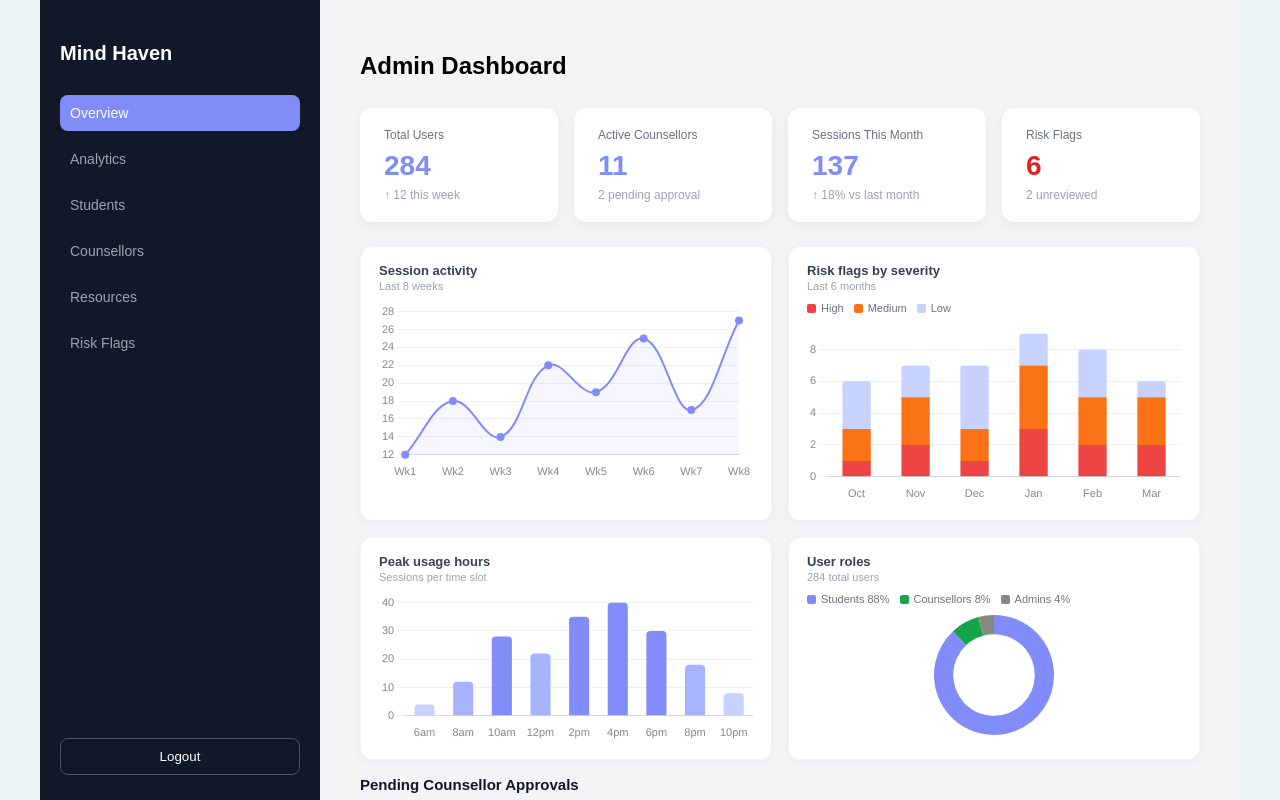
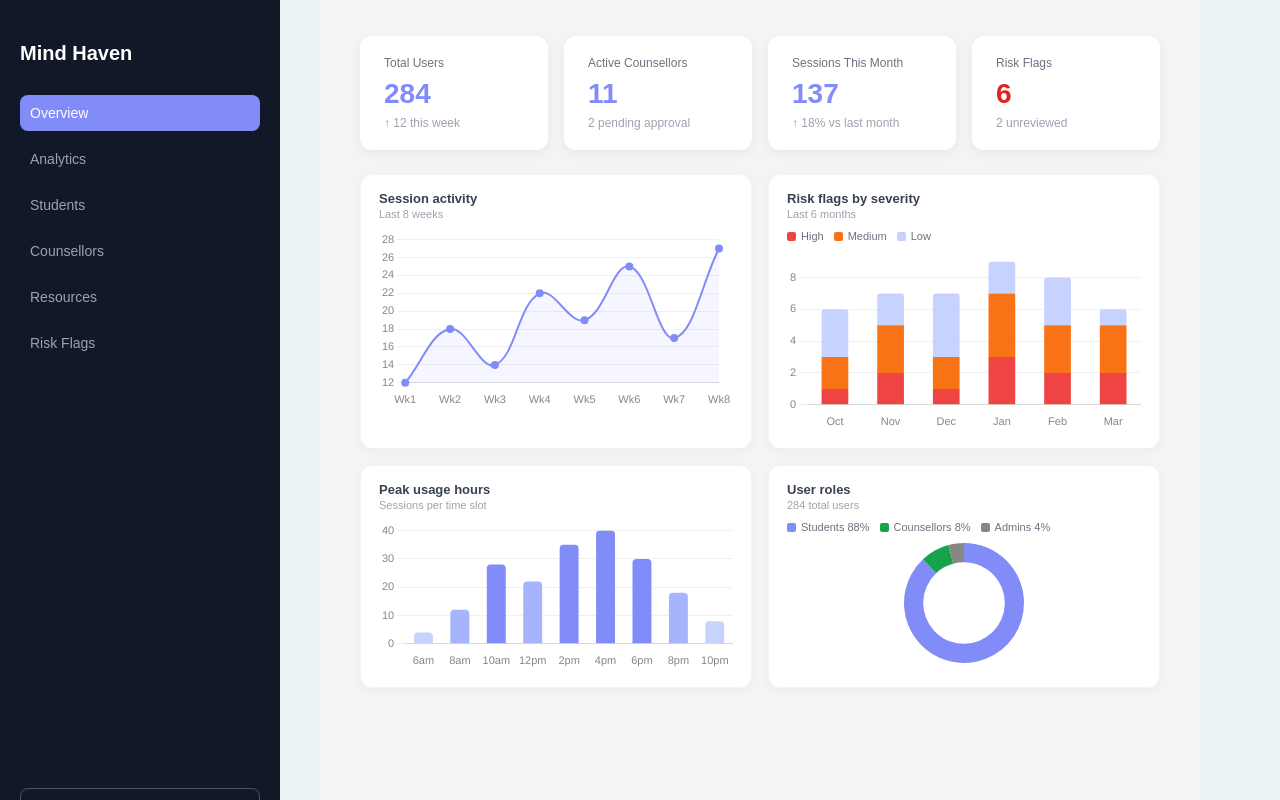
Before and after one commit to stellandegwa853/MindHaven, a React (Vite) app: page /admin in a window 1280 px wide. Built offline with nearby package versions, Linux system fonts and the light colour scheme; sample sign-in values are in the browser's storage.

Commit message:
Update AdminDashboard

```diff
--- a/src/pages/AdminDashboard.jsx
+++ b/src/pages/AdminDashboard.jsx
@@ -4,23 +4,20 @@ import { logoutUser } from "../utils/auth";
 import { Chart, registerables } from "chart.js";
 Chart.register(...registerables);
 
-// ── constants ─────────────────────────────────────────────────────────────────
 const GRID = "rgba(136,135,128,0.12)";
 const TICK = "#888780";
 const TF   = { size: 11 };
 const PU   = "#818cf8";
 const PUL  = "#c7d2fe";
 
-// ── reusable hook: mounts a Chart.js instance, destroys on unmount ────────────
 function useChart(ref, buildConfig) {
   useEffect(() => {
     if (!ref.current) return;
     const chart = new Chart(ref.current, buildConfig());
     return () => chart.destroy();
-  }, []); // eslint-disable-line react-hooks/exhaustive-deps
+  }, []);
 }
 
-// ── individual chart components (each owns its canvas + ref) ─────────────────
 function SessionsLine() {
   const r = useRef(null);
   useChart(r, () => ({
@@ -65,7 +62,6 @@ function RiskStackedBar() {
   return <canvas ref={r} />;
 }
 
-
 function PeakHoursBar() {
   const r = useRef(null);
   useChart(r, () => ({
@@ -82,8 +78,7 @@ function PeakHoursBar() {
       plugins: { legend: { display: false } },
       scales: {
         x: { grid: { display: false }, ticks: { font: TF, color: TICK, autoSkip: false } },
-        y: { grid: { color: GRID }, border: { display: false },
-          ticks: { font: TF, color: TICK } },
+        y: { grid: { color: GRID }, border: { display: false }, ticks: { font: TF, color: TICK } },
       },
     },
   }));
@@ -179,7 +174,6 @@ function MoodBar() {
   return <canvas ref={r} />;
 }
 
-// ── small UI helpers ──────────────────────────────────────────────────────────
 function Legend({ items }) {
   return (
     <div style={{ display: "flex", flexWrap: "wrap", gap: "10px", marginBottom: "10px" }}>
@@ -206,11 +200,11 @@ function ChartCard({ title, sub, height = 180, legend, children }) {
   );
 }
 
-// ── main component ────────────────────────────────────────────────────────────
 function AdminDashboard() {
   const navigate = useNavigate();
-  const [activeTab, setActiveTab]     = useState("overview");
-  const [userSearch, setUserSearch]   = useState("");
+  const [activeTab, setActiveTab]       = useState("overview");
+  const [sidebarOpen, setSidebarOpen]   = useState(false);
+  const [userSearch, setUserSearch]     = useState("");
   const [selectedRole, setSelectedRole] = useState("all");
 
   const handleLogout = () => { logoutUser(); navigate("/login"); };
@@ -251,7 +245,6 @@ function AdminDashboard() {
     return matchSearch && matchRole;
   });
 
-  // ── tab renderers ─────────────────────────────────────────────────────────
   const renderOverview = () => (
     <>
       <div style={S.cardContainer}>
@@ -269,7 +262,6 @@ function AdminDashboard() {
         ))}
       </div>
 
-      {/* Snapshot charts */}
       <div style={S.chartsRow2}>
         <ChartCard title="Session activity" sub="Last 8 weeks">
           <SessionsLine />
@@ -289,47 +281,12 @@ function AdminDashboard() {
           <RolesDoughnut />
         </ChartCard>
       </div>
-
-      {/* Pending approvals */}
-      <div style={S.section}>
-        <h3 style={S.sectionTitle}>Pending Counsellor Approvals</h3>
-        {counsellors.filter((c) => c.status === "pending").map((c) => (
-          <div key={c.id} style={S.clientCard}>
-            <div>
-              <p style={S.clientName}>{c.name}</p>
-              <p style={S.clientSub}>{c.email} · {c.specialization}</p>
-            </div>
-            <div style={S.actionButtons}>
-              <button style={S.approveButton}>Approve</button>
-              <button style={S.rejectButton}>Reject</button>
-            </div>
-          </div>
-        ))}
-      </div>
-
-      {/* Unreviewed risk flags */}
-      <div style={S.section}>
-        <h3 style={S.sectionTitle}>Unreviewed Risk Flags</h3>
-        {riskFlags.filter((f) => !f.reviewed).map((f) => (
-          <div key={f.id} style={S.clientCard}>
-            <div>
-              <p style={S.clientName}>{f.student}</p>
-              <p style={S.clientSub}>Source: {f.source} · {f.date}</p>
-            </div>
-            <div style={S.actionButtons}>
-              <span style={f.level === "high" ? S.badgeHigh : S.badgeMedium}>{f.level}</span>
-              <button style={S.primaryButton}>Review</button>
-            </div>
-          </div>
-        ))}
-      </div>
     </>
   );
 
   const renderAnalytics = () => (
     <>
       <h3 style={{ ...S.sectionTitle, marginBottom: "20px" }}>Platform Analytics</h3>
-
       <div style={S.chartsRow2}>
         <ChartCard title="New registrations" sub="Students joining per month" height={200}>
           <RegistrationsLine />
@@ -339,7 +296,6 @@ function AdminDashboard() {
           <ApptDoughnut />
         </ChartCard>
       </div>
-
       <div style={S.chartsRow2}>
         <ChartCard title="Peak usage hours" sub="Average sessions per time slot" height={200}>
           <PeakHoursBar />
@@ -349,7 +305,6 @@ function AdminDashboard() {
           <RiskStackedBar />
         </ChartCard>
       </div>
-
       <div style={S.chartsRow2}>
         <ChartCard title="Sessions per counsellor" sub="All-time totals" height={200}>
           <CounsellorBar />
@@ -358,14 +313,11 @@ function AdminDashboard() {
           <MoodBar />
         </ChartCard>
       </div>
-
       <ChartCard title="User roles breakdown" sub="284 registered users" height={180}
-          legend={[[PU,"Students 88%"],["#16a34a","Counsellors 8%"],["#888780","Admins 4%"]]}>
-          <RolesDoughnut />
-        </ChartCard>
-
-      {/* Key stat pills */}
-      <div style={S.statsGrid}>
+        legend={[[PU,"Students 88%"],["#16a34a","Counsellors 8%"],["#888780","Admins 4%"]]}>
+        <RolesDoughnut />
+      </ChartCard>
+      <div style={{ ...S.statsGrid, marginTop: "16px" }}>
         {[
           { label: "Avg session duration",   value: "23 mins" },
           { label: "Risk detection rate",    value: "4.2%"    },
@@ -497,19 +449,39 @@ function AdminDashboard() {
 
   return (
     <div style={S.container}>
-      <div style={S.sidebar}>
+
+      {/* Mobile overlay */}
+      {sidebarOpen && (
+        <div
+          style={S.overlay}
+          onClick={() => setSidebarOpen(false)}
+        />
+      )}
+
+      {/* Sidebar */}
+      <div style={{ ...S.sidebar, transform: sidebarOpen ? "translateX(0)" : undefined }}>
         <h2 style={S.logo}>Mind Haven</h2>
         {tabs.map((t) => (
           <button key={t.key}
             style={activeTab === t.key ? S.navButtonActive : S.navButton}
-            onClick={() => setActiveTab(t.key)}>
+            onClick={() => { setActiveTab(t.key); setSidebarOpen(false); }}>
             {t.label}
           </button>
         ))}
         <button style={S.logoutButton} onClick={handleLogout}>Logout</button>
       </div>
 
+      {/* Main content */}
       <div style={S.mainContent}>
+
+        {/* Mobile topbar */}
+        <div style={S.mobileTopbar}>
+          <button style={S.hamburger} onClick={() => setSidebarOpen(!sidebarOpen)}>
+            ☰
+          </button>
+          <span style={S.mobileTitle}>Admin Dashboard</span>
+        </div>
+
         <h1 style={S.title}>Admin Dashboard</h1>
         {activeTab === "overview"    && renderOverview()}
         {activeTab === "analytics"  && renderAnalytics()}
@@ -522,26 +494,35 @@ function AdminDashboard() {
   );
 }
 
-// ── styles ────────────────────────────────────────────────────────────────────
 const S = {
-  container:       { display: "flex", height: "100vh", fontFamily: "Arial, sans-serif" },
-  sidebar:         { width: "240px", backgroundColor: "#111827", color: "white", display: "flex", flexDirection: "column", padding: "25px 20px", gap: "10px" },
+  container:       { display: "flex", minHeight: "100vh", fontFamily: "Arial, sans-serif", position: "relative" },
+  overlay:         { position: "fixed", inset: 0, backgroundColor: "rgba(0,0,0,0.5)", zIndex: 40 },
+  sidebar: {
+    width: "240px", backgroundColor: "#111827", color: "white",
+    display: "flex", flexDirection: "column", padding: "25px 20px", gap: "10px",
+    position: "fixed", top: 0, left: 0, height: "100vh", zIndex: 50,
+    transition: "transform 0.3s ease",
+    ["@media (max-width: 768px)"]: { transform: "translateX(-100%)" },
+  },
   logo:            { fontSize: "20px", marginBottom: "20px" },
   navButton:       { padding: "10px", borderRadius: "8px", border: "none", backgroundColor: "transparent", color: "#9ca3af", cursor: "pointer", textAlign: "left", fontSize: "14px" },
   navButtonActive: { padding: "10px", borderRadius: "8px", border: "none", backgroundColor: PU, color: "white", cursor: "pointer", textAlign: "left", fontSize: "14px" },
   logoutButton:    { marginTop: "auto", padding: "10px", borderRadius: "8px", border: "1px solid #4b5563", backgroundColor: "transparent", color: "white", cursor: "pointer" },
 
-  mainContent:  { flex: 1, padding: "36px 40px", backgroundColor: "#f3f4f6", overflowY: "auto" },
-  title:        { marginBottom: "28px", fontSize: "24px", fontWeight: "bold" },
+  mainContent:  { flex: 1, padding: "36px 40px", backgroundColor: "#f3f4f6", overflowY: "auto", marginLeft: "240px" },
+  title:        { marginBottom: "28px", fontSize: "24px", fontWeight: "bold", display: "none" },
+
+  mobileTopbar: { display: "none", alignItems: "center", gap: "12px", marginBottom: "20px", padding: "12px 0" },
+  hamburger:    { background: "none", border: "none", fontSize: "22px", cursor: "pointer", color: "#111827" },
+  mobileTitle:  { fontSize: "18px", fontWeight: "bold", color: "#111827" },
 
   cardContainer:    { display: "flex", gap: "16px", marginBottom: "24px", flexWrap: "wrap" },
-  summaryCard:      { backgroundColor: "white", padding: "20px 24px", borderRadius: "12px", boxShadow: "0 4px 12px rgba(0,0,0,0.05)", minWidth: "150px", flex: "1" },
+  summaryCard:      { backgroundColor: "white", padding: "20px 24px", borderRadius: "12px", boxShadow: "0 4px 12px rgba(0,0,0,0.05)", minWidth: "140px", flex: "1" },
   summaryCardTitle: { fontSize: "12px", color: "#6b7280", margin: "0 0 8px", fontWeight: "500" },
   cardNumber:       { fontSize: "28px", fontWeight: "bold", margin: "0" },
   cardSub:          { fontSize: "12px", color: "#9ca3af", margin: "6px 0 0" },
 
   chartsRow2: { display: "grid", gridTemplateColumns: "repeat(2, minmax(0,1fr))", gap: "16px", marginBottom: "16px" },
-  chartsRow3: { display: "grid", gridTemplateColumns: "repeat(3, minmax(0,1fr))", gap: "16px", marginBottom: "24px" },
   chartCard:  { backgroundColor: "white", border: "1px solid #f3f4f6", borderRadius: "12px", padding: "16px 18px", boxShadow: "0 2px 8px rgba(0,0,0,0.04)" },
   chartTitle: { fontSize: "13px", fontWeight: "600", color: "#374151", margin: "0 0 2px" },
   chartSub:   { fontSize: "11px", color: "#9ca3af", margin: "0 0 10px" },
@@ -551,14 +532,14 @@ const S = {
   statLabel:  { fontSize: "12px", color: "#6b7280", margin: "0 0 6px" },
   statValue:  { fontSize: "22px", fontWeight: "bold", color: PU, margin: 0 },
 
-  section:       { marginBottom: "36px", maxWidth: "860px" },
+  section:       { marginBottom: "36px" },
   sectionTitle:  { fontSize: "15px", fontWeight: "600", marginBottom: "14px", color: "#111827" },
   sectionHeader: { display: "flex", justifyContent: "space-between", alignItems: "center", marginBottom: "14px" },
 
-  clientCard:   { backgroundColor: "white", padding: "14px 18px", borderRadius: "10px", display: "flex", justifyContent: "space-between", alignItems: "center", boxShadow: "0 3px 8px rgba(0,0,0,0.03)", marginBottom: "10px" },
+  clientCard:   { backgroundColor: "white", padding: "14px 18px", borderRadius: "10px", display: "flex", justifyContent: "space-between", alignItems: "center", boxShadow: "0 3px 8px rgba(0,0,0,0.03)", marginBottom: "10px", flexWrap: "wrap", gap: "10px" },
   clientName:   { margin: 0, fontWeight: "600", fontSize: "14px" },
   clientSub:    { margin: "3px 0 0", fontSize: "12px", color: "#6b7280" },
-  actionButtons:{ display: "flex", gap: "8px", alignItems: "center" },
+  actionButtons:{ display: "flex", gap: "8px", alignItems: "center", flexWrap: "wrap" },
 
   primaryButton:     { padding: "8px 14px", borderRadius: "8px", border: "none", backgroundColor: PU, color: "white", cursor: "pointer", fontSize: "13px" },
   approveButton:     { padding: "7px 13px", borderRadius: "8px", border: "none", backgroundColor: "#16a34a", color: "white", cursor: "pointer", fontSize: "13px" },
@@ -574,11 +555,11 @@ const S = {
   badgeMedium:     { padding: "3px 10px", borderRadius: "20px", backgroundColor: "#fef9c3", color: "#ca8a04", fontSize: "12px", fontWeight: "500" },
   badgeLow:        { padding: "3px 10px", borderRadius: "20px", backgroundColor: "#dcfce7", color: "#16a34a", fontSize: "12px", fontWeight: "500" },
 
-  filterRow:   { display: "flex", gap: "12px", marginBottom: "16px" },
-  searchInput: { flex: 1, padding: "9px 12px", borderRadius: "8px", border: "1px solid #e5e7eb", fontSize: "13px", outline: "none" },
+  filterRow:   { display: "flex", gap: "12px", marginBottom: "16px", flexWrap: "wrap" },
+  searchInput: { flex: 1, minWidth: "200px", padding: "9px 12px", borderRadius: "8px", border: "1px solid #e5e7eb", fontSize: "13px", outline: "none" },
   selectInput: { padding: "9px 12px", borderRadius: "8px", border: "1px solid #e5e7eb", fontSize: "13px", backgroundColor: "white", outline: "none" },
-  tableWrapper:{ backgroundColor: "white", borderRadius: "12px", boxShadow: "0 4px 10px rgba(0,0,0,0.03)", overflow: "hidden" },
-  table:       { width: "100%", borderCollapse: "collapse", fontSize: "13px" },
+  tableWrapper:{ backgroundColor: "white", borderRadius: "12px", boxShadow: "0 4px 10px rgba(0,0,0,0.03)", overflow: "auto" },
+  table:       { width: "100%", borderCollapse: "collapse", fontSize: "13px", minWidth: "500px" },
   tableHead:   { backgroundColor: "#f9fafb" },
   th:          { padding: "12px 16px", textAlign: "left", fontWeight: "600", color: "#374151", borderBottom: "1px solid #e5e7eb" },
   tableRow:    { borderBottom: "1px solid #f3f4f6" },
```
